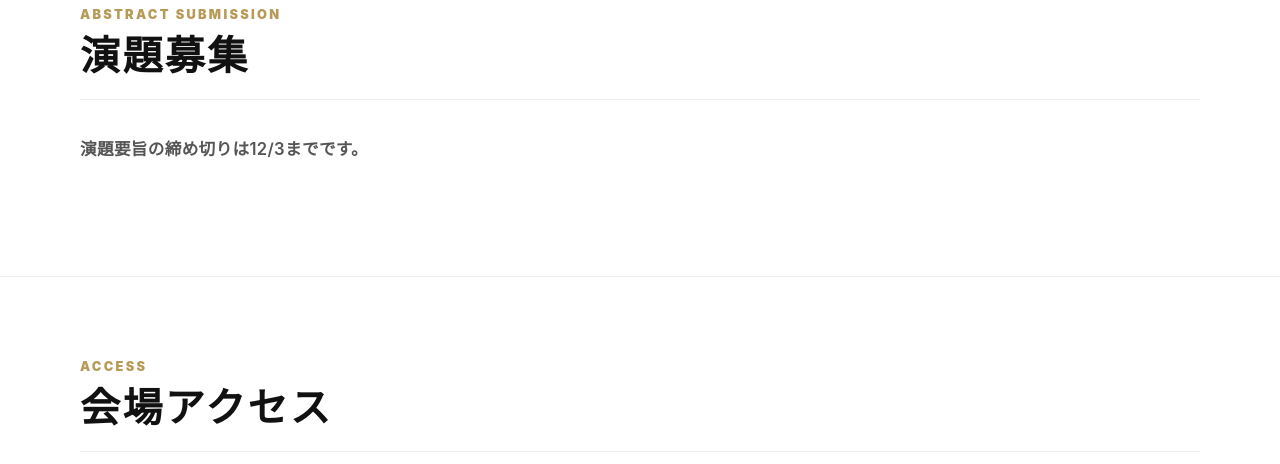
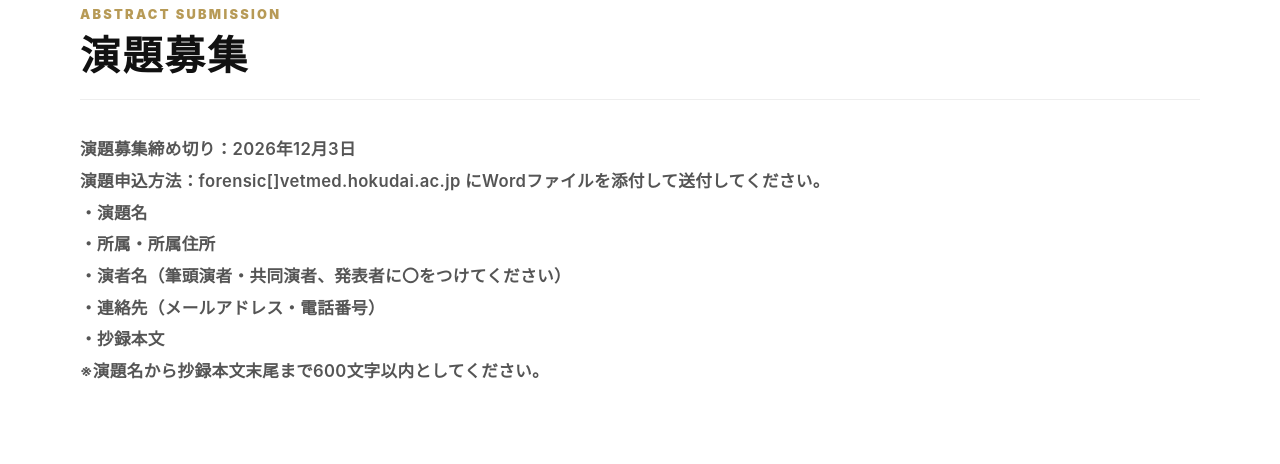
Before and after one commit to forensics-vetmed-hokudai/website, a plain HTML site: page jsct-east40.html in a window 1280 px wide. Shown: the part 3012-3476 px from the top of the page. Drawn offline with Linux system fonts and the light colour scheme.

Commit message:
Update jsct-east40.html

```diff
--- a/jsct-east40.html
+++ b/jsct-east40.html
@@ -1273,7 +1273,14 @@
         </div>
 
         <p class="abstract-intro">
-          演題要旨の締め切りは12/3までです。
+          演題募集締め切り：2026年12月3日<br>
+          演題申込方法：forensic[]vetmed.hokudai.ac.jp にWordファイルを添付して送付してください。<br>
+         ・演題名<br>
+         ・所属・所属住所<br>
+         ・演者名（筆頭演者・共同演者、発表者に〇をつけてください）<br>
+         ・連絡先（メールアドレス・電話番号）<br>
+         ・抄録本文<br>
+         ※演題名から抄録本文末尾まで600文字以内としてください。<br>
         </p>
 
         <!-- 許可が出るまで非表示
```
